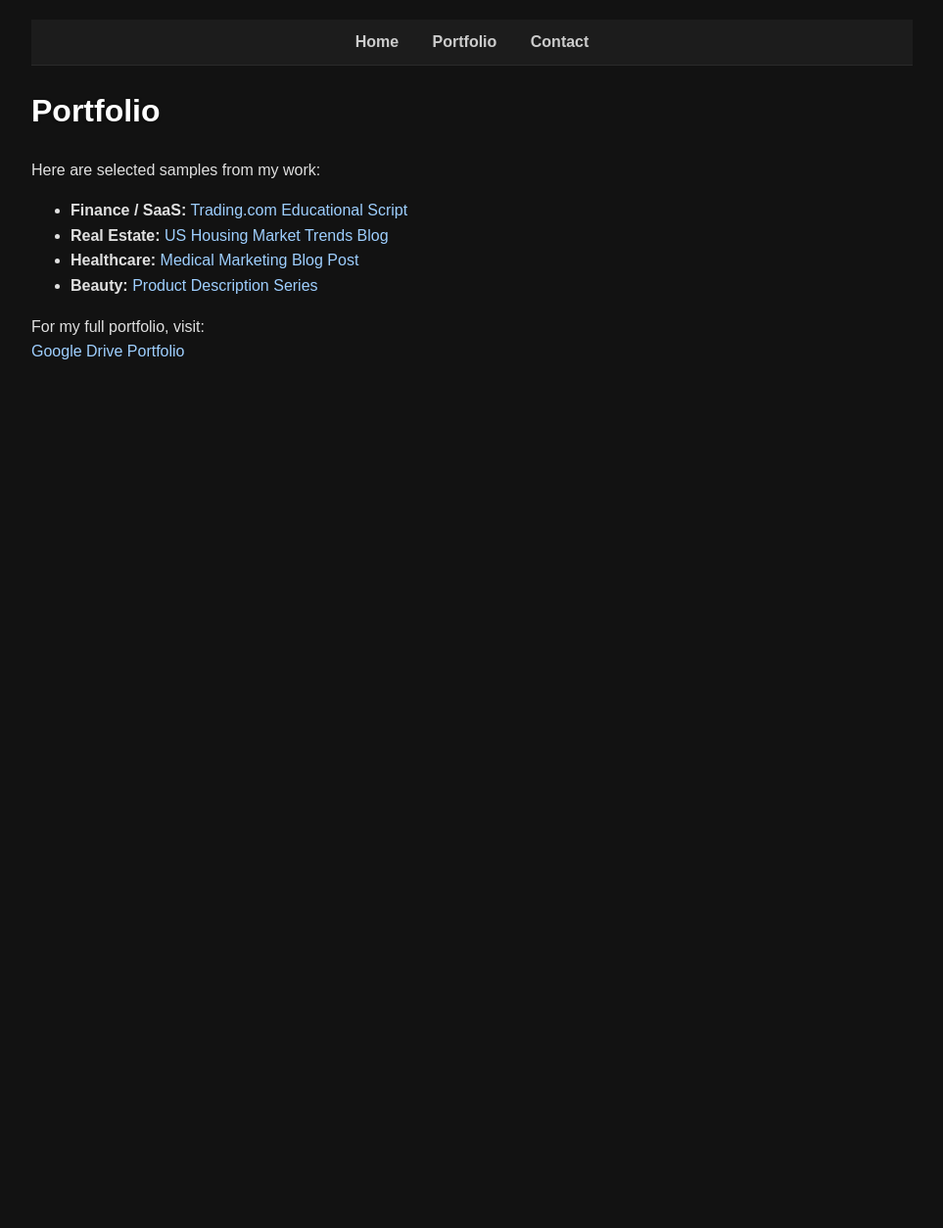
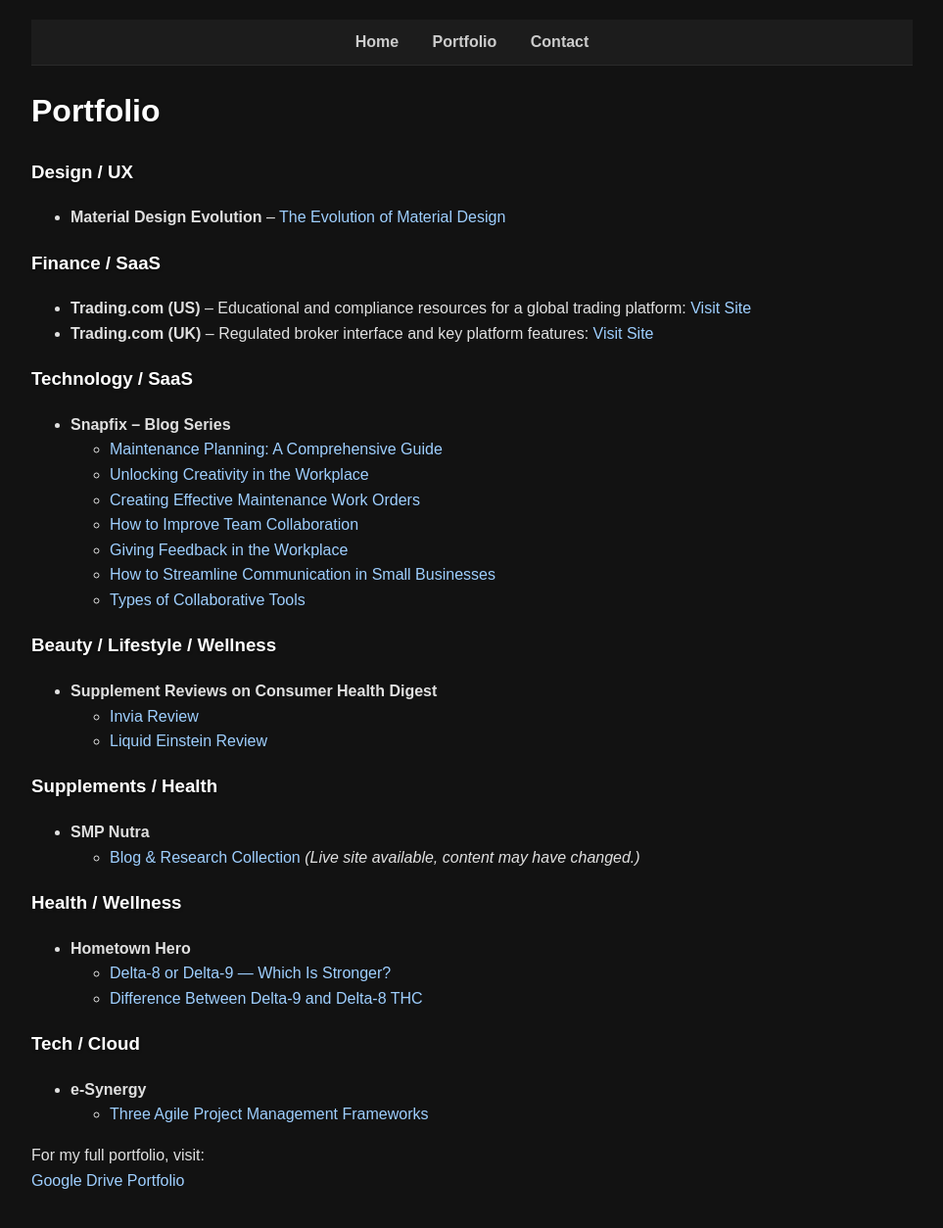
Before and after one commit to javablack/javablack.github.io, a Jekyll site: the page built from portfolio.md, in a window 1280 px wide. Shown: the whole page at 98% size, without its empty margins (158-1121 px from the left). Built offline with Jekyll 4.4.1, drawn with Linux system fonts in a browser that asks for light colours; before the commit the page ends 900 px from its top, so only the background shows below that.

Commit message:
Update portfolio.md

```diff
--- a/portfolio.md
+++ b/portfolio.md
@@ -2,15 +2,43 @@
 layout: default
 title: "Portfolio"
 ---
-
 # Portfolio
 
-Here are selected samples from my work:
+### Design / UX
+- **Material Design Evolution** – [The Evolution of Material Design](https://1brand.design/blog/the-evolution-of-material-design/)
 
-- **Finance / SaaS:** [Trading.com Educational Script](https://drive.google.com/...)
-- **Real Estate:** [US Housing Market Trends Blog](https://drive.google.com/...)
-- **Healthcare:** [Medical Marketing Blog Post](https://drive.google.com/...)
-- **Beauty:** [Product Description Series](https://drive.google.com/...)
+### Finance / SaaS
+- **Trading.com (US)** – Educational and compliance resources for a global trading platform: [Visit Site](https://www.trading.com/us/)
+- **Trading.com (UK)** – Regulated broker interface and key platform features: [Visit Site](https://www.trading.com/uk/)
+
+### Technology / SaaS
+- **Snapfix – Blog Series**
+  - [Maintenance Planning: A Comprehensive Guide](https://snapfix.com/news/maintenance-planning-a-comprehensive-guide)
+  - [Unlocking Creativity in the Workplace](https://snapfix.com/news/unlocking-creativity-in-the-workplace)
+  - [Creating Effective Maintenance Work Orders](https://snapfix.com/news/creating-effective-maintenance-work-order)
+  - [How to Improve Team Collaboration](https://snapfix.com/news/how-to-improve-team-collaboration)
+  - [Giving Feedback in the Workplace](https://snapfix.com/news/giving-feedback-in-the-workplace)
+  - [How to Streamline Communication in Small Businesses](https://snapfix.com/news/how-to-streamline-communication-in-small-businesses)
+  - [Types of Collaborative Tools](https://snapfix.com/news/types-of-collaborative-tools)
+
+### Beauty / Lifestyle / Wellness
+- **Supplement Reviews on Consumer Health Digest**
+  - [Invia Review](https://www.consumerhealthdigest.com/brain-enhancement-supplements/invia-review.html)
+  - [Liquid Einstein Review](https://www.consumerhealthdigest.com/brain-enhancement-supplements/liquid-einstein.html)
+
+### Supplements / Health
+- **SMP Nutra**
+  - [Blog & Research Collection](https://smpnutra.com/blog) *(Live site available, content may have changed.)*
+
+### Health / Wellness
+- **Hometown Hero**
+  - [Delta-8 or Delta-9 — Which Is Stronger?](https://hometownhero.com/learn/delta-8-or-delta-9-what-is-stronger/)
+  - [Difference Between Delta-9 and Delta-8 THC](https://hometownhero.com/learn/what-is-the-difference-between-delta-9-and-delta-8-thc/)
+
+### Tech / Cloud
+- **e-Synergy**
+  - [Three Agile Project Management Frameworks](https://esynergy.co.uk/blogs/three-agile-project-management-frameworks-you-should-consider/)
+
 
 For my full portfolio, visit:
 [Google Drive Portfolio](https://drive.google.com/drive/folders/1QrFGUCjw7DxPsuMufFHRsB6tc9iz1Ao1?usp=drive_link)
```
